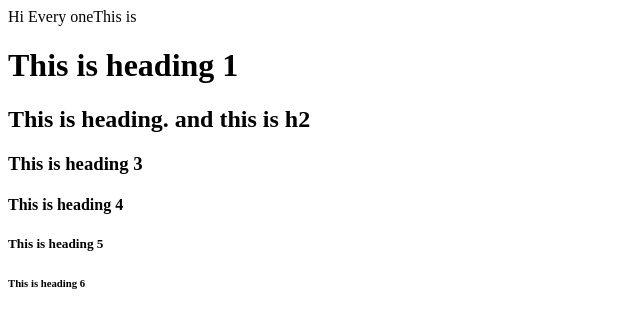
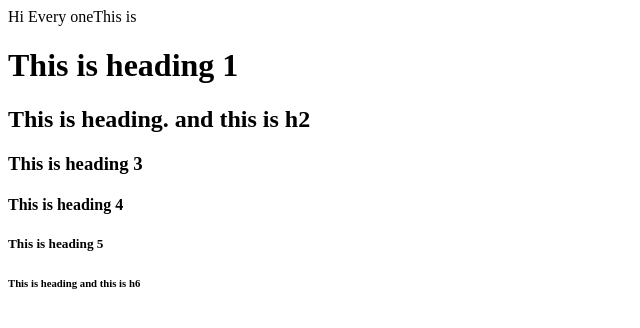
Before and after one commit to karthikkrishna611/NovemberUIClass, a plain HTML site: page index.html in a window 1280 px wide. Shown: the full height of the page, 0-640 px from the left. Drawn offline with Linux system fonts and the light colour scheme.

Commit message:
changing h6

```diff
--- a/index.html
+++ b/index.html
@@ -12,6 +12,6 @@
 			<h4> This is heading 4</h4>
 
 			<h5> This is heading 5</h5>
-			<h6> This is heading 6</h6>
+			<h6> This is heading and this is h6</h6>
 	</body>
 </html>
```
